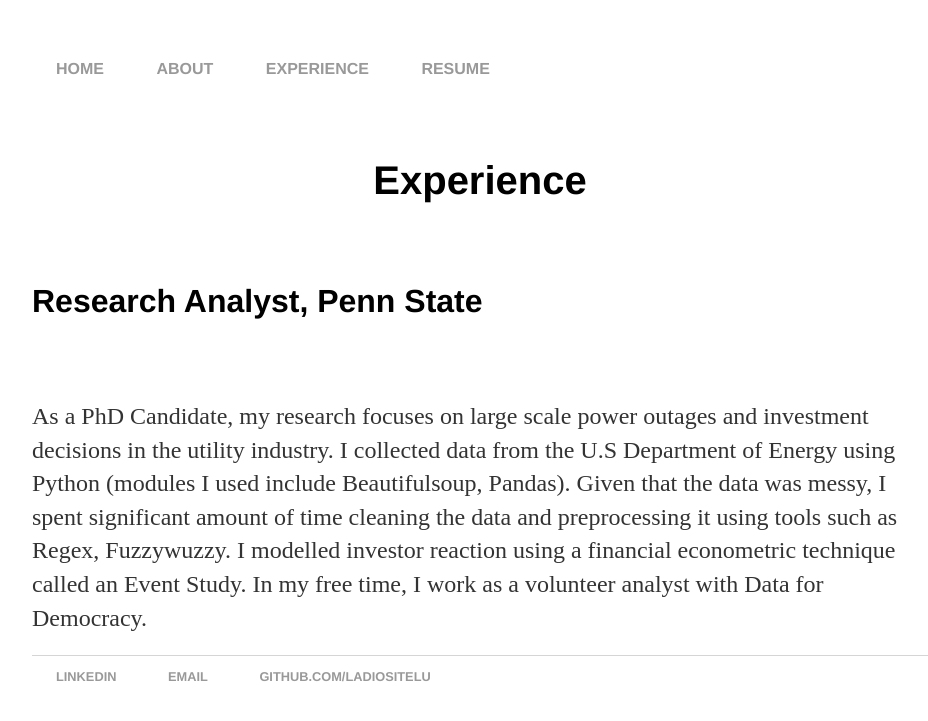
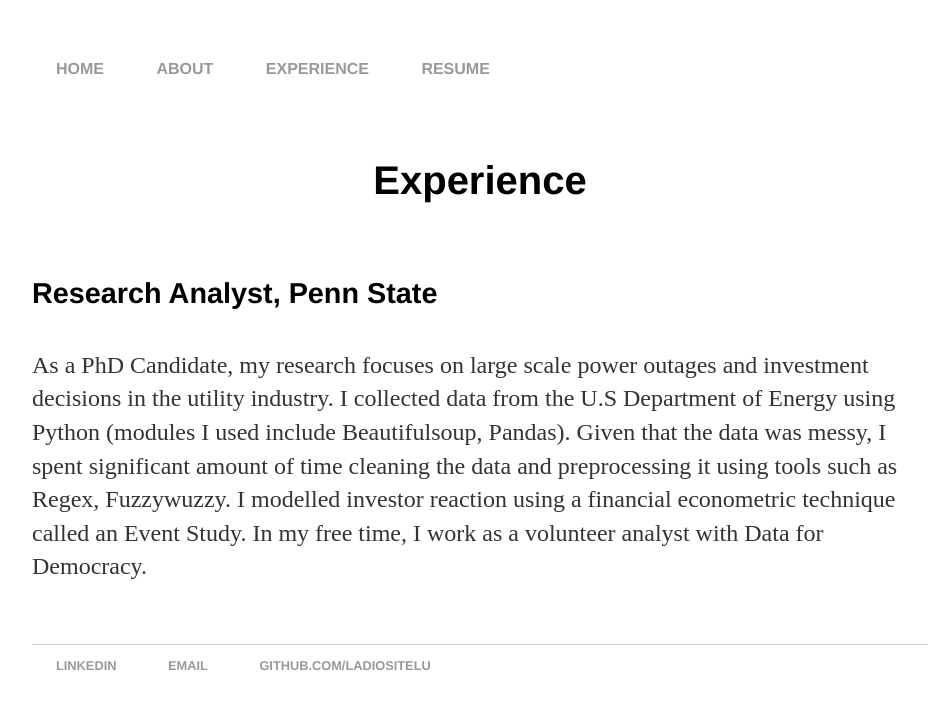
Before and after one commit to ladiositelu/ladiositelu.github.io, a Jekyll site: the page built from Experience/index.html, in a window 1280 px wide. Shown: the top 721 px of the page, without its empty margins (160-1088 px from the left). Built offline with Jekyll 4.4.1, drawn with Linux system fonts in a browser that asks for light colours.

Commit message:
Update experience.css

```diff
--- a/css/experience.css
+++ b/css/experience.css
@@ -45,10 +45,10 @@ h1 {
 }
 
 h2 {
-    font-size: 2.0em;
+    font-size: 1.8em;
     font-family:'Helvetica', 'Arial', 'Sans-Serif';
-    margin-top: 20px;
-    margin-bottom: 20px;
+    padding-top: 20px;
+    padding-bottom: 15px;
     text-align:left;
 }
 
@@ -56,8 +56,7 @@ p {
     font-size: 1.5em;
     line-height: 1.4em;
     color: #333;
-    margin-top: 20px;
-    margin-bottom: 20px;
+    padding-bottom: 40px;
     text-align: left;
 }
 
```
